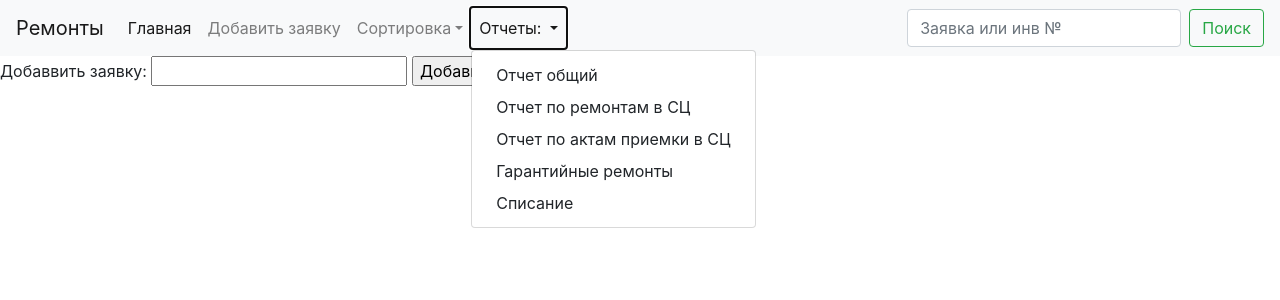
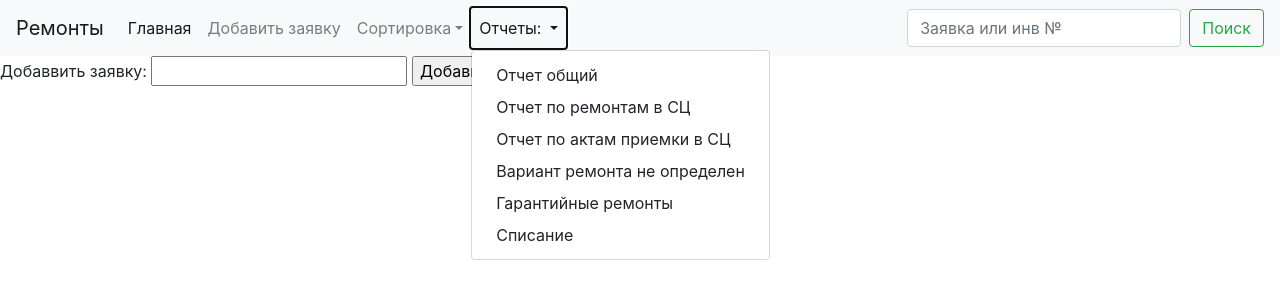
Before and after one commit to fis777/akts, a Flask app: page /add in a window 1280 px wide, after a click on "Отчеты:". Shown: the top 300 px of the page. Run offline with Flask 2, Linux system fonts and the light colour scheme; some libraries are stand-ins or nearby versions.

Commit message:
point to report added

```diff
--- a/akts/templates/base.html
+++ b/akts/templates/base.html
@@ -37,6 +37,7 @@
                     <a class="dropdown-item" href="{{ url_for('reportbyservice') }}">Отчет общий</a>
                     <a class="dropdown-item" href="{{ url_for('reportservice') }}">Отчет по ремонтам в СЦ</a>
                     <a class="dropdown-item" href="{{ url_for('report_akt_priemki') }}">Отчет по актам приемки в СЦ</a>
+                    <a class="dropdown-item" href="{{ url_for('repair_not_defined') }}">Вариант ремонта не определен</a>
                     <a class="dropdown-item" href="#">Гарантийные ремонты</a>
                     <a class="dropdown-item" href="#">Списание</a>
                 </div>
```
